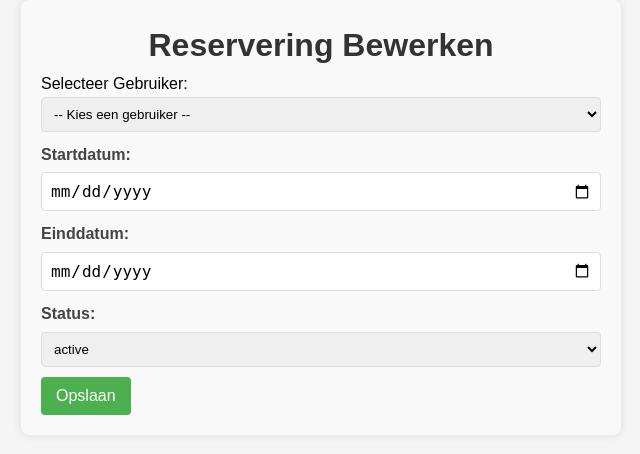
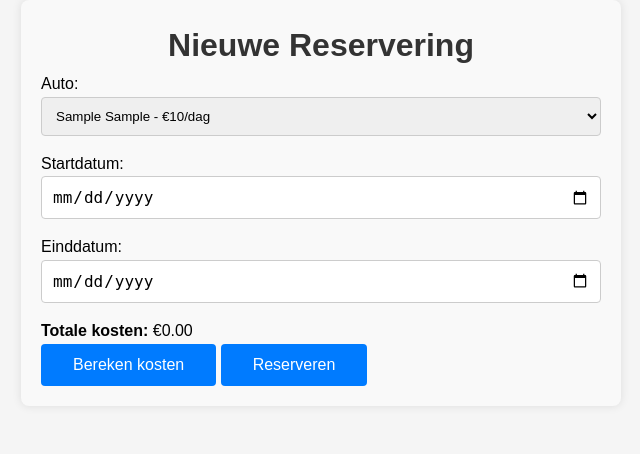
Before and after one commit to trueeman/Project_Autoverhuur, a PHP site: page /Reservering_new.php in a window 1280 px wide. Shown: the top 454 px of the page, without its empty margins (319-959 px from the left). Run offline with PHP 8.4, Linux system fonts and the light colour scheme; the visitor is signed in with stand-in values (Sample User, id 1); tables that the repository leaves empty or names only in its code hold one stand-in row (values such as "Sample post"); data that the repository does not hold is empty.

Commit message:
Reservering Updated

```diff
--- a/Code/Home.html
+++ b/Code/Home.html
@@ -19,8 +19,8 @@
                 <a href="Reservering.php" class="nav-link">Mijn boekingen</a>
                 <a href="Adminreserveringweergave.php" class="nav-link">res_Weergaven</a>
                 <a href="reservering_edit.php" class="nav-link">Edit</a>
-                <a href="Insertimg.php" class="nav-link login">Login</a>
-                <a href="register" class="nav-link register">Register</a>
+                <a href="login.php" class="nav-link login">Login</a>
+                <a href="register.php" class="nav-link register">Register</a>
             </div>
         </div>
     </nav>
--- a/Code/Reservering.php
+++ b/Code/Reservering.php
@@ -138,6 +138,8 @@ try {
 
     if ($reservation['automerk'] == 'Dodge') {
         $imageSrc = '/Project_Autoverhuur/Img/Dodge Demon 170.jpg';
+         } elseif ($reservation['automerk'] == 'Audi') {
+        $imageSrc = '/Project_Autoverhuur/Img/audi a3.jpg';
     } elseif ($reservation['automerk'] == 'Mercedes') {
         $imageSrc = '/Project_Autoverhuur/Img/merrie.jpg';
     } elseif ($reservation['automerk'] == 'BMW') {
@@ -166,7 +168,7 @@ try {
                 </table>
             </div>
           <form onsubmit="window.location.href='reservering_new.php'; return false;">
-    <input type="submit" value="Reservering Editen" name="Submit" class="crud-btn" />
+    <input type="submit" value="Reserveren" name="Submit" class="crud-btn" />
 </form>
 
             </div>
--- a/Code/Reservering_new.php
+++ b/Code/Reservering_new.php
@@ -1,81 +1,174 @@
 <?php
-$host = 'localhost';
-$db   = 'autoverhuur';
-$user = 'root';
-$pass = "";
-$charset = 'utf8mb4';
+session_start();
 
-$dsn = "mysql:host=$host;dbname=$db;charset=$charset";
+class Database {
+    private $pdo;
+    private $host = 'localhost';
+    private $db   = 'autoverhuur';
+    private $user = 'root';
+    private $pass = '';
+    private $charset = 'utf8mb4';
+
+    public function __construct() {
+        $dsn = "mysql:host=$this->host;dbname=$this->db;charset=$this->charset";
         $options = [
             PDO::ATTR_ERRMODE            => PDO::ERRMODE_EXCEPTION,
             PDO::ATTR_DEFAULT_FETCH_MODE => PDO::FETCH_ASSOC,
             PDO::ATTR_EMULATE_PREPARES   => false,
         ];
+        try {
+            $this->pdo = new PDO($dsn, $this->user, $this->pass, $options);
+        } catch (\PDOException $e) {
+            throw new \PDOException($e->getMessage(), (int)$e->getCode());
+        }
+    }
 
-try {
-    $pdo = new PDO($dsn, $user, $pass, $options);
+    public function prepare($sql) {
+        return $this->pdo->prepare($sql);
+    }
+}
 
-    // Haal alle beschikbare auto's op
-    $carsStmt = $pdo->query("SELECT car_id, make, model, price_per_day FROM cars");
-    $cars = $carsStmt->fetchAll();
+// Car.php
+class Car {
+    private $db;
 
-    // Haal alle gebruikers op
-    $usersStmt = $pdo->query("SELECT user_id, first_name, last_name FROM users");
-    $users = $usersStmt->fetchAll();
+    public function __construct(Database $db) {
+        $this->db = $db;
+    }
 
-    // Variabelen voor auto details en reservering
-    $carMake = '';
-    $carModel = '';
-    $carPrice = '';
-    $reservationId = '';  // rental_id
-    $userId = '';
+    public function getAllCars() {
+        $stmt = $this->db->prepare("SELECT * FROM cars");
+        $stmt->execute();
+        return $stmt->fetchAll();
+    }
+}
+
+// Rental.php
+class Rental {
+    private $db;
+
+    public function __construct(Database $db) {
+        $this->db = $db;
+    }
+
+    public function getRentalByUserAndId($userId, $rentalId) {
+        $stmt = $this->db->prepare("
+            SELECT r.*, c.make, c.model, c.price_per_day
+            FROM rentals r
+            JOIN cars c ON r.car_id = c.car_id
+            WHERE r.rental_id = :rental_id AND r.user_id = :user_id
+        ");
+        $stmt->execute(['rental_id' => $rentalId, 'user_id' => $userId]);
+        return $stmt->fetch();
+    }
+
+    public function updateRental($rentalId, $userId, $carId, $startDate, $endDate) {
+        $stmt = $this->db->prepare("
+            UPDATE rentals
+            SET car_id = :car_id, start_date = :start_date, end_date = :end_date, status_id = 1
+            WHERE rental_id = :rental_id AND user_id = :user_id
+        ");
+        return $stmt->execute([
+            'car_id' => $carId,
+            'start_date' => $startDate,
+            'end_date' => $endDate,
+            'rental_id' => $rentalId,
+            'user_id' => $userId
+        ]);
+    }
+
+    public function createRental($userId, $carId, $startDate, $endDate) {
+        $stmt = $this->db->prepare("
+            INSERT INTO rentals (user_id, car_id, start_date, end_date, status_id)
+            VALUES (:user_id, :car_id, :start_date, :end_date, 1)
+        ");
+        return $stmt->execute([
+            'user_id' => $userId,
+            'car_id' => $carId,
+            'start_date' => $startDate,
+            'end_date' => $endDate
+        ]);
+    }
+
+    public function calculateTotalCost($startDate, $endDate, $pricePerDay) {
+        $start = new DateTime($startDate);
+        $end = new DateTime($endDate);
+        $days = $end->diff($start)->days + 1;
+        return $days * $pricePerDay;
+    }
+}
+
+// Initialisatie van objecten
+$db = new Database();
+$car = new Car($db);
+$rental = new Rental($db);
+
+// Check if user is logged in
+if (!isset($_SESSION['user_id'])) {
+    header("Location: login.php");
+    exit();
+}
+
+$userId = $_SESSION['user_id'];
+
+// Haal de rental_id op uit de URL
+$rental_id = isset($_GET['id']) ? $_GET['id'] : null;
+
+// Initialiseer variabelen
 $startDate = '';
 $endDate = '';
-    $statusId = '';
+$selectedCarId = '';
+$totalCost = 0;
+
+// Haal alle auto's op voor het dropdown menu
+$allCars = $car->getAllCars();
 
 // Verwerk de formulierinvoer
 if ($_SERVER['REQUEST_METHOD'] === 'POST') {
-    if (isset($_POST['user_id'])) {
-        // ... (code for selecting user remains the same)
-    } elseif (isset($_POST['update'])) {
-        // Update de gegevens van de reservering in de database
-        $rentalId = $_POST['rental_id'];
     $startDate = $_POST['start_date'];
     $endDate = $_POST['end_date'];
-        $statusId = $_POST['status_id'];
-        $totalPrice = $_POST['total_price'];
+    $selectedCarId = $_POST['car_id'];
 
-        // Update query voor reservering
-        $updateStmt = $pdo->prepare("
-            UPDATE rentals
-            SET start_date = :start_date, end_date = :end_date, status_id = :status_id, total_price = :total_price
-            WHERE rental_id = :rental_id
-        ");
-        $updateResult = $updateStmt->execute([
-            'start_date' => $startDate,
-            'end_date' => $endDate,
-            'status_id' => $statusId,
-            'total_price' => $totalPrice,
-            'rental_id' => $rentalId
-        ]);
-
-        if ($updateResult) {
-            // Successful update
-            header("Location: Reservering.php?updated=true");
-            exit();
-        } else {
-            // Failed update
-            $error = "Er is een fout opgetreden bij het bijwerken van de reservering.";
-        }
+    // Haal de prijs van de geselecteerde auto op
+    $selectedCar = null;
+    foreach ($allCars as $carOption) {
+        if ($carOption['car_id'] == $selectedCarId) {
+            $selectedCar = $carOption;
+            break;
         }
     }
 
-    // Haal alle beschikbare statussen op
-    $statusStmt = $pdo->query("SELECT status_id, status_name FROM rental_statuses");
-    $statuses = $statusStmt->fetchAll();
+    if ($selectedCar) {
+        // Bereken de totale kosten
+        $totalCost = $rental->calculateTotalCost($startDate, $endDate, $selectedCar['price_per_day']);
 
-} catch (\PDOException $e) {
-    die("Database error: " . $e->getMessage());
+        if (isset($_POST['update']) || isset($_POST['create'])) {
+            if (isset($_POST['update'])) {
+                $rentalId = $_POST['rental_id'];
+                $updateResult = $rental->updateRental($rentalId, $userId, $selectedCarId, $startDate, $endDate);
+                $message = $updateResult ? "Reservering succesvol bijgewerkt." : "Er is een fout opgetreden bij het bijwerken van de reservering.";
+            } else {
+                $createResult = $rental->createRental($userId, $selectedCarId, $startDate, $endDate);
+                $message = $createResult ? "Nieuwe reservering succesvol aangemaakt." : "Er is een fout opgetreden bij het aanmaken van de reservering.";
+            }
+
+            header("Location: Reservering.php?message=" . urlencode($message));
+            exit();
+        }
+    }
+} elseif ($rental_id) {
+    // Als er een rental_id is, haal dan de reserveringsgegevens op
+    $rentalData = $rental->getRentalByUserAndId($userId, $rental_id);
+    if ($rentalData) {
+        $startDate = $rentalData['start_date'];
+        $endDate = $rentalData['end_date'];
+        $selectedCarId = $rentalData['car_id'];
+        $totalCost = $rental->calculateTotalCost($startDate, $endDate, $rentalData['price_per_day']);
+    } else {
+        // Rental not found or doesn't belong to the user
+        header("Location: reservations.php");
+        exit();
+    }
 }
 ?>
 
@@ -85,55 +178,54 @@ try {
     <meta charset="UTF-8">
     <meta name="viewport" content="width=device-width, initial-scale=1.0">
     <link rel="stylesheet" href="styles.css">
-    <title>Reservering Bewerken</title>
+    <title><?php echo $rental_id ? 'Reservering Bewerken' : 'Nieuwe Reservering'; ?></title>
+    <style>
+        .reservation-form select,
+        .reservation-form input[type="date"] {
+            width: 100%;
+            padding: 10px;
+            margin-bottom: 15px;
+            border: 1px solid #ccc;
+            border-radius: 4px;
+            box-sizing: border-box;
+        }
+    </style>
 </head>
 <body>
     <div class="container_res">
-        <h1 class="h1_res">Reservering Bewerken</h1>
-        <form action="<?php echo $_SERVER['PHP_SELF']; ?>?id=<?php echo $rental_id; ?>" method="post" class="edit-reservation-form">
+        <h1 class="h1_res"><?php echo $rental_id ? 'Reservering Bewerken' : 'Nieuwe Reservering'; ?></h1>
+        <?php if (isset($_GET['message'])): ?>
+            <p class="message"><?php echo htmlspecialchars($_GET['message']); ?></p>
+        <?php endif; ?>
+        <form action="<?php echo $_SERVER['PHP_SELF']; ?><?php echo $rental_id ? "?id=$rental_id" : ''; ?>" method="post" class="reservation-form">
+            <?php if ($rental_id): ?>
+                <input type="hidden" name="rental_id" value="<?php echo $rental_id; ?>">
+            <?php endif; ?>
 
-            <!-- Selecteer gebruiker -->
-            <label for="user_id" class="label-user">Selecteer Gebruiker:</label>
-            <select id="user_id" name="user_id" required onchange="this.form.submit()">
-                <option value="">-- Kies een gebruiker --</option>
-                <?php foreach ($users as $user): ?>
-                    <option value="<?php echo $user['user_id']; ?>" <?php echo ($userId == $user['user_id']) ? 'selected' : ''; ?>>
-                        <?php echo htmlspecialchars($user['first_name'] . ' ' . $user['last_name']); ?>
+            <label for="car_id">Auto:</label>
+            <select name="car_id" id="car_id" required>
+                <?php foreach ($allCars as $carOption): ?>
+                    <option value="<?php echo $carOption['car_id']; ?>"
+                            <?php echo ($carOption['car_id'] == $selectedCarId) ? 'selected' : ''; ?>>
+                        <?php echo htmlspecialchars($carOption['make'] . ' ' . $carOption['model'] . ' - €' . $carOption['price_per_day'] . '/dag'); ?>
                     </option>
                 <?php endforeach; ?>
             </select>
 
-            <!-- Auto informatie en totaalprijs tonen zodra de gebruiker is geselecteerd -->
-            <?php if (!empty($carMake) && !empty($carModel)): ?>
-                <div id="car-details">
-                    <label for="car" class="label-car">Auto:</label>
-                    <input type="text" id="car" name="car" value="<?php echo htmlspecialchars($carMake . ' ' . $carModel); ?>" readonly>
+            <label for="start_date">Startdatum:</label>
+            <input type="date" id="start_date" name="start_date" value="<?php echo htmlspecialchars($startDate); ?>" required>
 
-                    <label for="total_price" class="label-total-price">Totaalprijs:</label>
-                    <input type="text" id="total_price" name="total_price" value="<?php echo htmlspecialchars($carPrice); ?>" readonly>
+            <label for="end_date">Einddatum:</label>
+            <input type="date" id="end_date" name="end_date" value="<?php echo htmlspecialchars($endDate); ?>" required>
 
-                    <!-- Verberg rental_id -->
-                    <input type="hidden" name="rental_id" value="<?php echo $reservationId; ?>">
-                </div>
+            <?php if ($rental_id): ?>
+                <p><strong>Status:</strong> <?php echo htmlspecialchars($rentalData['status_id']); ?></p>
             <?php endif; ?>
 
-            <!-- Reservering details -->
-            <label for="start_date" class="label-start-date">Startdatum:</label>
-            <input type="date" id="start_date" name="start_date" value="<?php echo htmlspecialchars($startDate); ?>" required>
+            <p><strong>Totale kosten:</strong> €<?php echo number_format($totalCost, 2); ?></p>
 
-            <label for="end_date" class="label-end-date">Einddatum:</label>
-            <input type="date" id="end_date" name="end_date" value="<?php echo htmlspecialchars($endDate); ?>" required>
-
-            <label for="status_id" class="label-status">Status:</label>
-            <select id="status_id" name="status_id" required>
-                <?php foreach ($statuses as $status): ?>
-                    <option value="<?php echo $status['status_id']; ?>" <?php echo ($statusId == $status['status_id']) ? 'selected' : ''; ?>>
-                        <?php echo htmlspecialchars($status['status_name']); ?>
-                    </option>
-                <?php endforeach; ?>
-            </select>
-
-            <input type="submit" value="Opslaan" name="update" class="crud-btn" />
+            <input type="submit" value="Bereken kosten" name="calculate" class="crud-btn" />
+            <input type="submit" value="<?php echo $rental_id ? 'Bijwerken' : 'Reserveren'; ?>" name="<?php echo $rental_id ? 'update' : 'create'; ?>" class="crud-btn" />
         </form>
     </div>
 </body>
```
Lines whose indentation alone changed are shown as unchanged.
